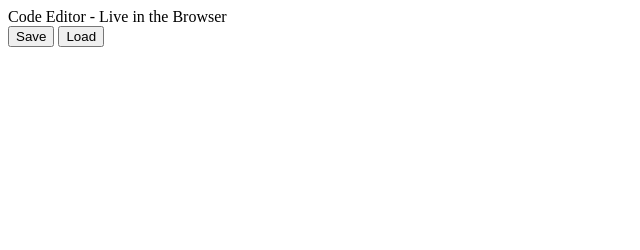
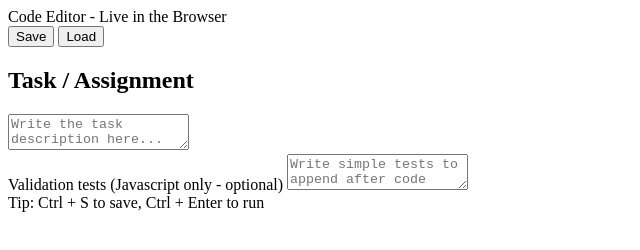
Before and after one commit to yoelleghesse/code-editor, a plain HTML site: page index.html in a window 1280 px wide. Shown: the whole page, without its empty margins (0-640 px from the left). Drawn offline with Linux system fonts and the light colour scheme.

Commit message:
first aside html element done

```diff
--- a/index.html
+++ b/index.html
@@ -22,5 +22,23 @@
         </div>
     </header>
 
+    <main>
+        <aside class="card stack panel">
+            <h2>Task / Assignment</h2>
+
+            <textarea id="assignment" class="text" placeholder="Write the task description here..."></textarea>
+
+            <div class="stack">
+                <label for="testArea">Validation tests (Javascript only - optional)</label>
+                <textarea id="testArea" class="test" placeholder="Write simple tests to append after code"></textarea>
+            </div>
+
+            <div class="muted">
+                Tip: <span class="kbd">Ctrl</span> + <span class="kbd">S</span> to save,
+                <span class="kbd">Ctrl</span> + <span class="kbd">Enter</span> to run
+            </div>
+        </aside>
+    </main>
+
 </body>
 </html>
```
